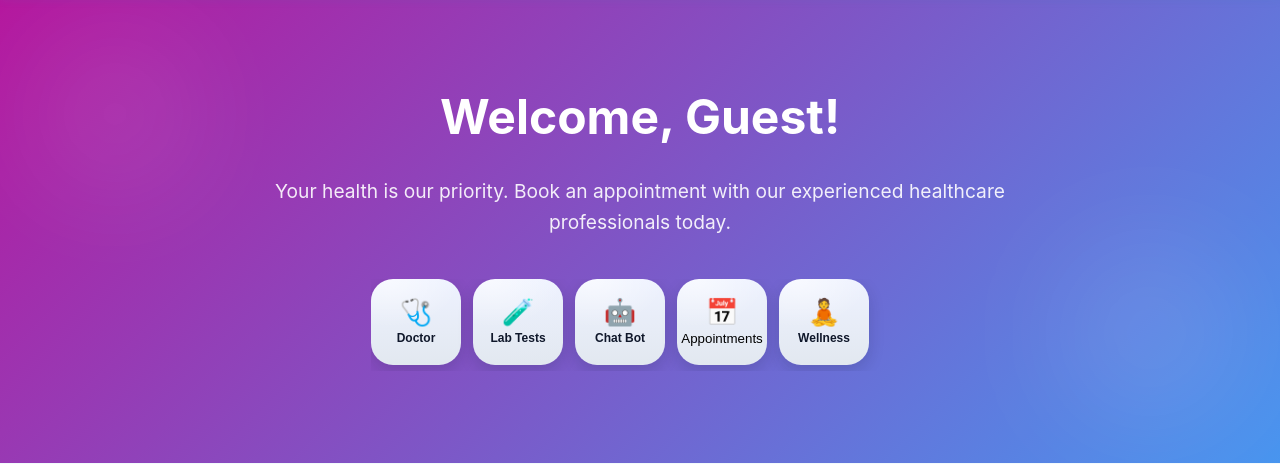
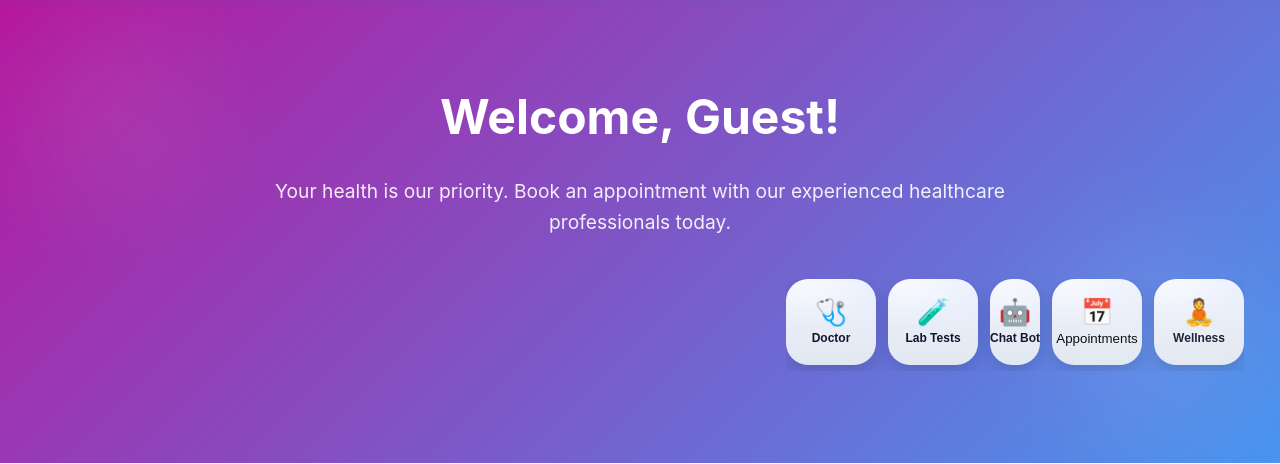
Before and after one commit to ManiSandeepDoradla/Med5ive-Healthcare, a Django app: page / in a window 1280 px wide. Shown: the part 82-546 px from the top of the page. Run offline with Django 5.2, Linux system fonts and the light colour scheme; data that the repository does not hold is empty.

Commit message:
Updated homepage alignment

```diff
--- a/templates/main.html
+++ b/templates/main.html
@@ -395,7 +395,7 @@
         }
         .heroappsection {
             padding: 12px 16px;
-            margin-left: 335px;
+            margin-left: 750px;
             }
 
             /* Horizontal row like mobile app launcher */
```
